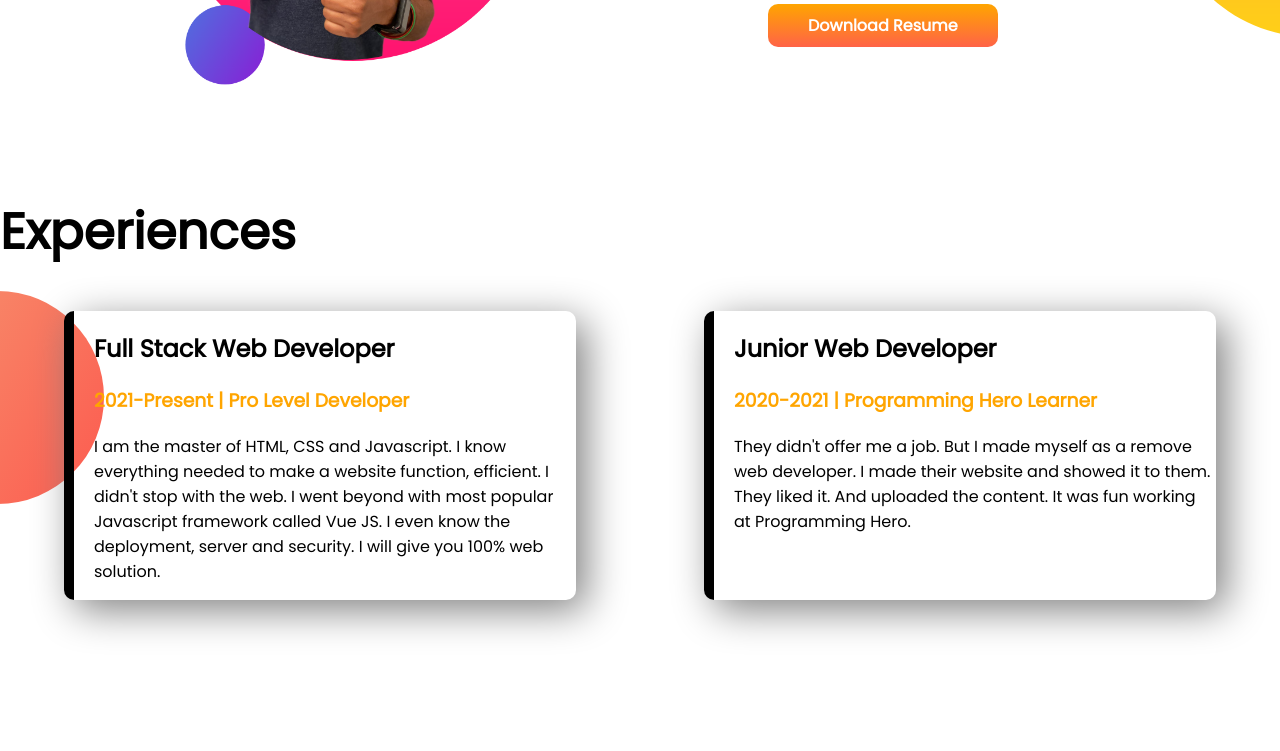
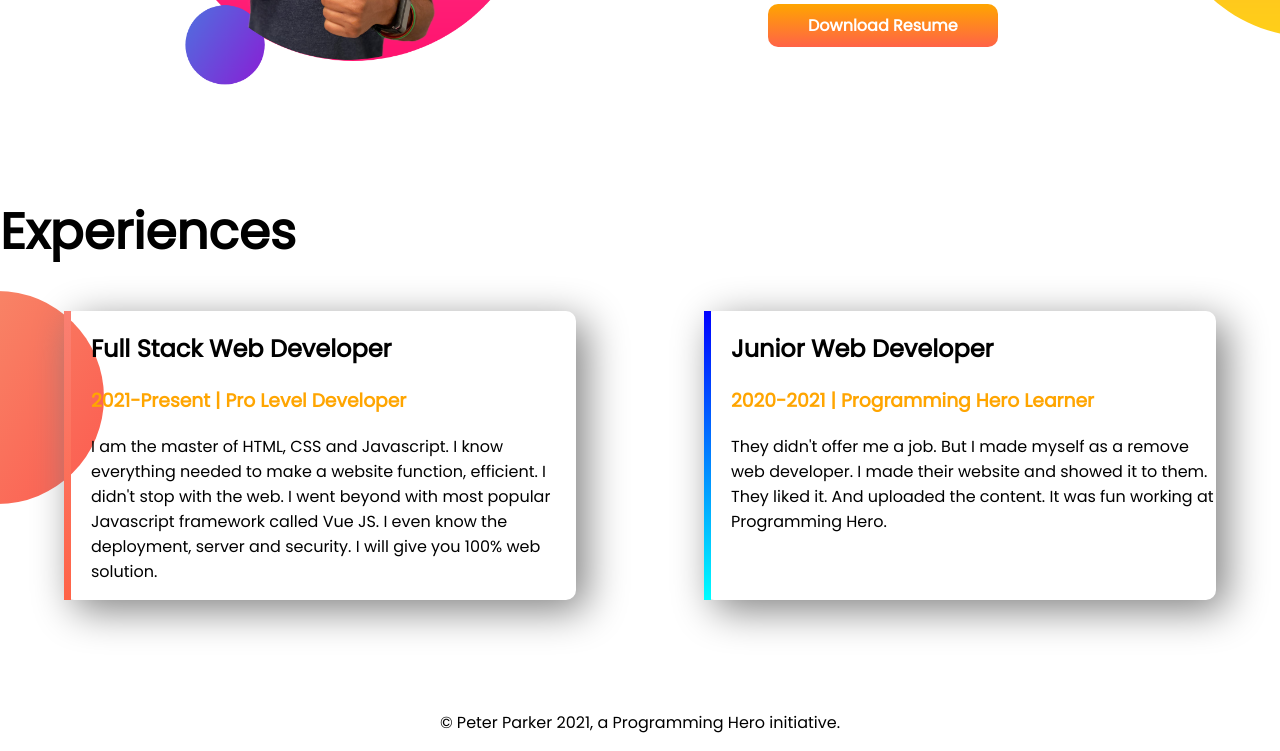
Before and after one commit to AsirFaisal/DeveloperPortfolio, a plain HTML site: page index.html in a window 1280 px wide. Shown: the part 882-1633 px from the top of the page. Before the commit the page ends 1592 px from the top, so only its background shows below. Drawn offline with Linux system fonts and the light colour scheme.

Commit message:
footer added

```diff
--- a/css/styles.css
+++ b/css/styles.css
@@ -50,3 +50,16 @@ span {
   padding-left: 20px;
   box-shadow: 10px 10px 40px gray;
 }
+#full-dev {
+  border-left: 7px solid;
+  border-image: linear-gradient(salmon, tomato);
+  border-image-slice: 1;
+}
+#web-dev {
+  border-left: 7px solid;
+  border-image: linear-gradient(blue, cyan);
+  border-image-slice: 1;
+}
+footer {
+  text-align: center;
+}
--- a/index.html
+++ b/index.html
@@ -41,12 +41,12 @@
 
             <h1>Experiences</h1>
             <div class="flex-container">
-                <div class="ex-item">
+                <div class="ex-item" id="full-dev">
                     <h2>Full Stack Web Developer</h2>
                     <h3><span>2021-Present | Pro Level Developer</span></h3>
                     <p>I am the master of HTML, CSS and Javascript. I know everything needed to make a website function, efficient. I didn't stop with the web. I went beyond with most popular Javascript framework called Vue JS. I even know the deployment, server and security. I will give you 100% web solution.</p>
                 </div>
-                <div class="ex-item">
+                <div class="ex-item " id="web-dev">
                     <h2>Junior Web Developer</h2>
                     <h3><span>2020-2021 | Programming Hero Learner</span></h3>
                     <p>They didn't offer me a job. But I made myself as a remove web developer. I made their website and showed it to them. They liked it. And uploaded the content. It was fun working at Programming Hero.</p>
@@ -58,6 +58,7 @@
 
 
     </section>
+    <footer><p>© Peter Parker 2021, a Programming Hero initiative.</p></footer>
 
 
 
```
